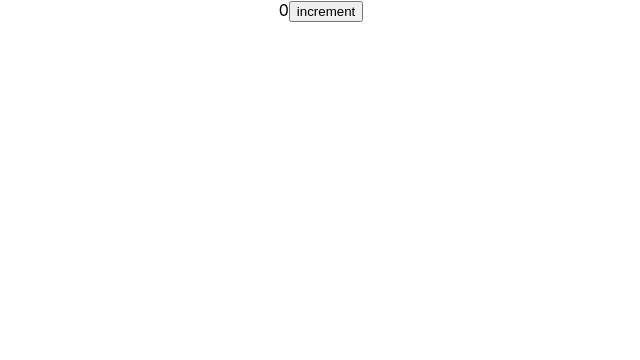
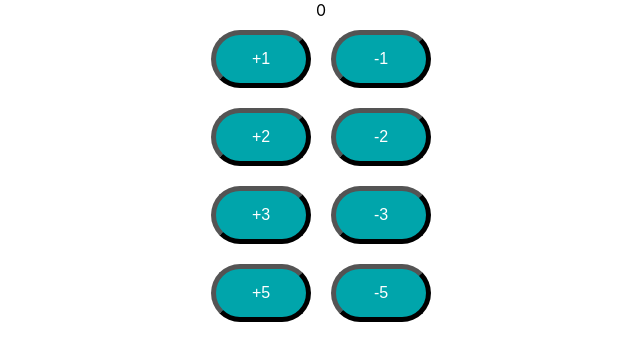
Before and after one commit to sunbongE/TodoApp, a React (Create React App) app: page / in a window 1280 px wide. Shown: the top 360 px of the page, without its empty margins (319-959 px from the left). Built offline with nearby package versions, Linux system fonts and the light colour scheme.

Commit message:
CounterButton 분리하기

```diff
--- a/src/App.js
+++ b/src/App.js
@@ -1,6 +1,6 @@
 import './App.css';
 import Counter from './components/counter/Counter';
-import Practice from './components/learning-example/Practice';
+// import Practice from './components/learning-example/Practice';
 
 function App() {
   return (
--- /dev/null
+++ b/src/components/counter/Counter.css
@@ -0,0 +1,17 @@
+.counterButton{
+    font-size: 16px;
+    background-color: #00a5ab;
+    width: 100px;
+    margin: 10px;
+    color: white;
+    padding: 15px;
+    border-radius: 30px;
+    border-color: black;
+    border-width: 5px;
+
+}
+
+.count{
+    font-size: 150px;
+    padding: 20px;
+}
--- a/src/components/counter/Counter.jsx
+++ b/src/components/counter/Counter.jsx
@@ -1,17 +1,29 @@
-import { useState } from "react"
+import { useState } from "react";
+import "./Counter.css";
+import CounterButton from "./CounterButton";
 
 export default function Counter() {
 
-    const [count,setCount] = useState(0);
-    function increamentCounterFunction() {
-        setCount(count => count + 1);
+    const [count, setCount] = useState(0);
+
+    function incrementCountParentFunction(by) {
+        setCount(count => count + by);
+    }
+
+    function decrementCountParentFunction(by) {
+        setCount(count => count - by);
     }
 
     return (
-        <div className="Counter">
-            <span className="count">{count}</span>
-            <button className="counterButton" onClick={()=>increamentCounterFunction()}>increment</button>
-        </div>
+
+        <>
+            <span className="totalCount"> {count}</span>
+            <CounterButton by={1} incrementMethod={incrementCountParentFunction} decrementMethod={decrementCountParentFunction}></CounterButton>
+            <CounterButton by={2} incrementMethod={incrementCountParentFunction} decrementMethod={decrementCountParentFunction}></CounterButton>
+            <CounterButton by={3} incrementMethod={incrementCountParentFunction} decrementMethod={decrementCountParentFunction}></CounterButton>
+            <CounterButton by={5} incrementMethod={incrementCountParentFunction} decrementMethod={decrementCountParentFunction}></CounterButton>
+
+        </>
 
     )
 }
--- /dev/null
+++ b/src/components/counter/CounterButton.jsx
@@ -0,0 +1,11 @@
+export default function CounterButton({ by , incrementMethod,decrementMethod}) {
+
+    return (
+        <div className="Counter">
+            <div>
+                <button className="counterButton" onClick={() => incrementMethod(by)}>+{by}</button>
+                <button className="counterButton" onClick={() => decrementMethod(by)}>-{by}</button>
+            </div>
+        </div>
+    )
+}
```
